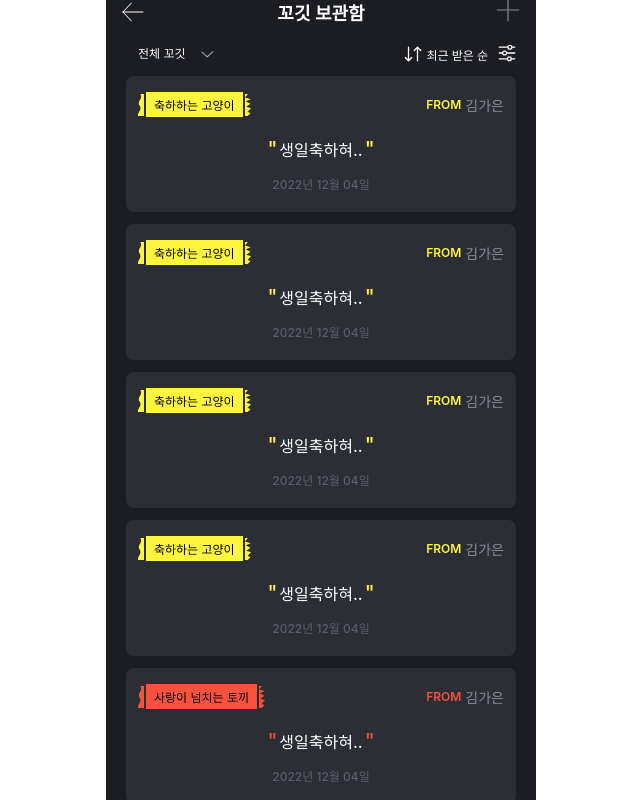
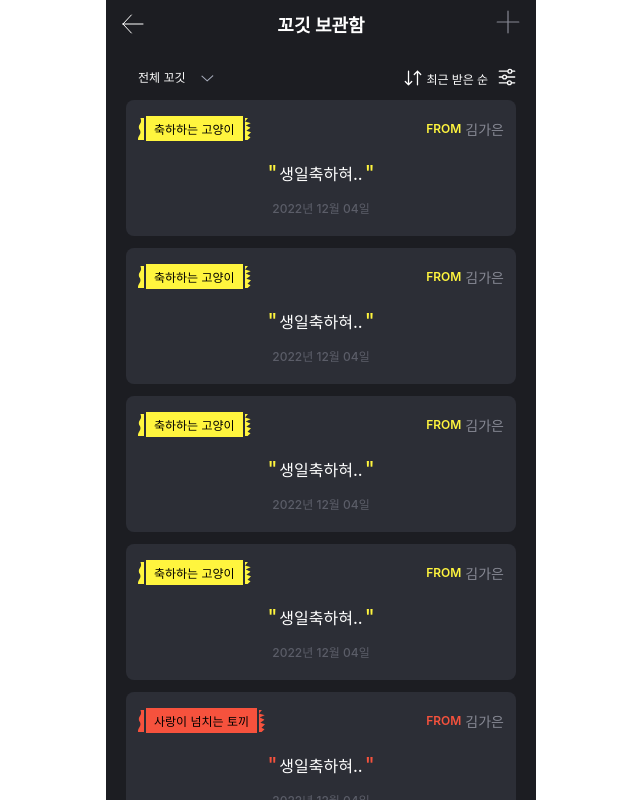
Before and after one commit to depromeet/ggogeet-client, a Next.js app: page /letter-storage in a window 1280 px wide. Shown: the top 800 px of the page, without its empty margins (319-959 px from the left). Built offline with nearby package versions, Linux system fonts and the light colour scheme; a web font is replaced by a local one.

Commit message:
💄 화면 윗부분 잘림 해결

```diff
--- a/src/pages/letter-storage/index.tsx
+++ b/src/pages/letter-storage/index.tsx
@@ -20,7 +20,7 @@ const Layout = styled.div`
   display: flex;
   flex-direction: column;
   background-color: ${({ theme }) => theme.colors.navy};
-  height: 100vh;
+  height: 100%;
   overflow: scroll;
 `;
 
@@ -28,7 +28,6 @@ const MainLayout = styled.div`
   display: flex;
   flex-direction: column;
   padding: 16px 20px;
-  height: 100%;
 `;
 
 const TopNavigationTitle = styled.p`
@@ -58,7 +57,7 @@ const LetterKindSelect = styled(Select)`
 `;
 
 const LetterContainerLayout = styled.div`
-  flex: 1;
+  /* flex: 1; */
 `;
 
 const LetterContainerWrapper = styled.div`
@@ -75,7 +74,7 @@ const EmptyContainer = styled.div`
   align-items: center;
   background-color: ${({ theme }) => theme.colors.navy50};
   border-radius: 8px;
-  height: 100%;
+  /* height: 100%; */
 `;
 
 const dummyData = [
```
